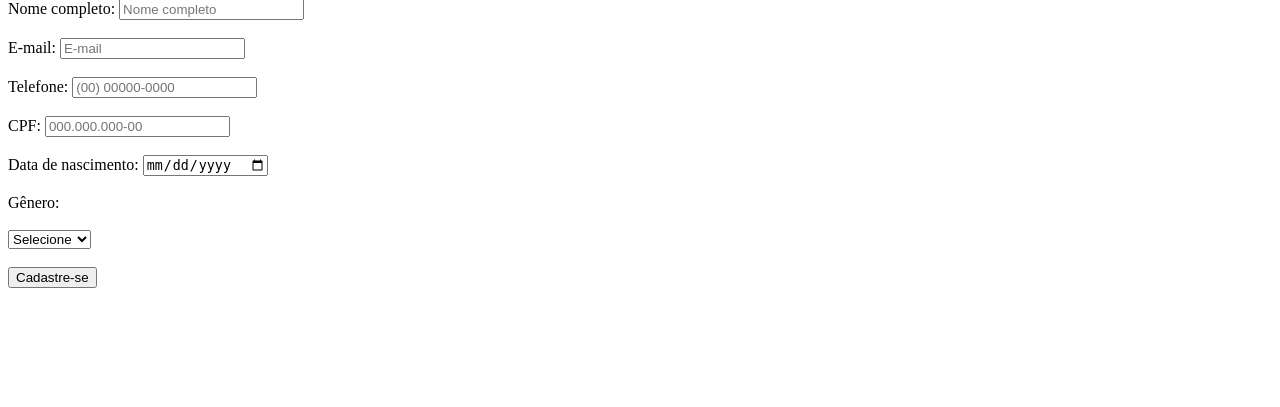
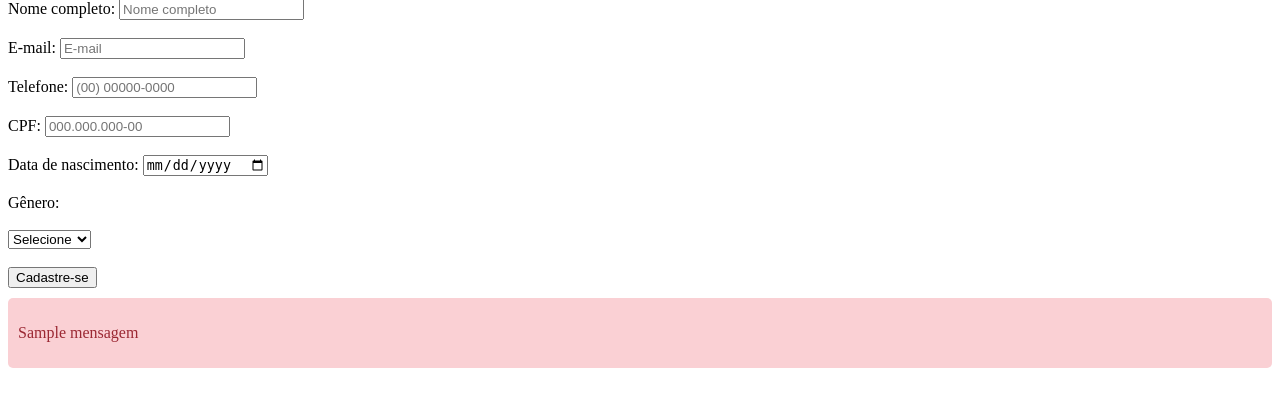
Before and after one commit to GusCoroa/projeto_web3, a Django app: template templates/formulario.html in a window 1280 px wide. Shown: the part 120-527 px from the top of the page. Run offline with Django 5.2, Linux system fonts and the light colour scheme; the template is opened without the code that fills it: most values are stand-ins (such as "Sample title", 1, 10 or a date in 2020).

Commit message:
mensagem de erro formulario

```diff
--- a/bd_web3/settings.py
+++ b/bd_web3/settings.py
@@ -77,7 +77,7 @@ ROOT_URLCONF = 'bd_web3.urls'\
 TEMPLATES = [
     {
         'BACKEND': 'django.template.backends.django.DjangoTemplates',
-        'DIRS': [os.path.join(BASE_DIR, 'templates')],
+        'DIRS': [BASE_DIR, 'templates'],
         'APP_DIRS': True,
         'OPTIONS': {
             'context_processors': [
--- a/templates/formulario.html
+++ b/templates/formulario.html
@@ -4,16 +4,26 @@
 <head>
     <meta charset="UTF-8">
     <title>Minha Página</title>
-    <link rel="stylesheet" href="{% static 'css/style.css' %}">
+    <link rel="stylesheet" href="{% static 'bd_web3/css/style.css' %}">
+    <style>
+    .alerta {
+        background-color:rgb(250, 208, 212);
+        color:rgb(155, 40, 51);
+        padding: 10px;
+        margin: 10px 0;
+        border: 1px solidrgb(250, 191, 197);
+        border-radius: 5px;
+    }
+</style>
 </head>
 <body>
     <h1>Termine de criar sua conta:</h1>
     <h4>Digite suas informações para concluirmos seu cadastro</h4>
 
-    <form action={% url 'cadastro_voluntarios' %} method="post">
+    <form method="post">
         {% csrf_token %}
 
-        <label for="fullname">Nome completo:</label>
+    <label for="fullname">Nome completo:</label>
         <input type="text" id="fullname" name="fullname" placeholder="Nome completo" required><br><br>
 
         <label for="email">E-mail:</label>
@@ -37,8 +47,12 @@
         </select><br><br>
 
         <input type="submit" value="Cadastre-se">
-
     </form>
+    {% if mensagem %}
+    <div class="alerta">
+        <p>{{ mensagem }}</p>
+    </div>
+    {% endif %}
     <script>
         function CPF(input) {
             let value = input.value.replace(/\D/g, '');
```
Also changed, not shown: voluntario/forms.py (added, +14 -0 lines), voluntario/views.py (+27 -4 lines).
